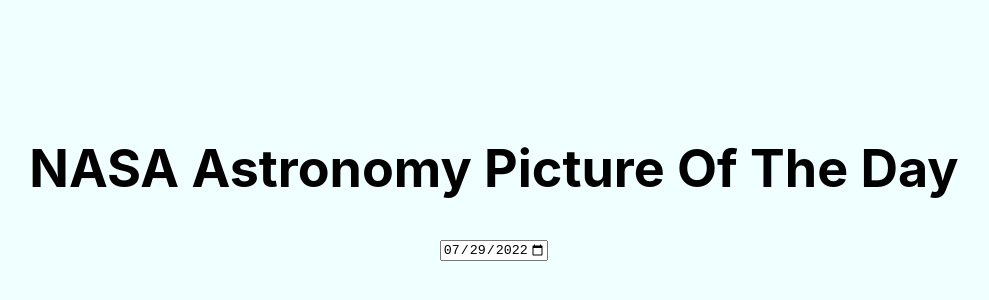
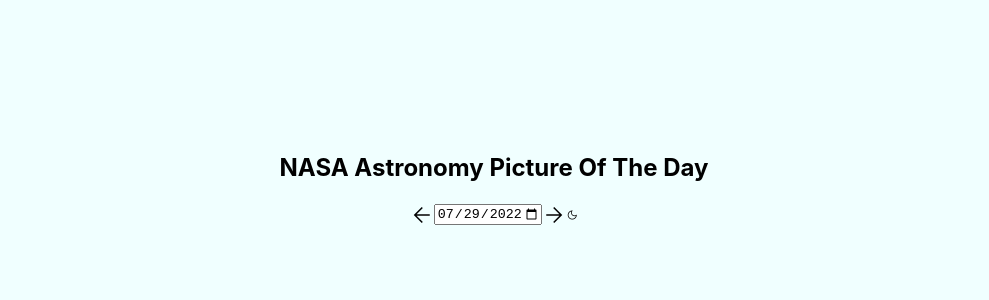
Before and after one commit to Viswam98/nasa-apod, a React (Create React App) app: page / in a window 1280 px wide. Shown: the part 216-516 px from the top of the page, without its empty margins (146-1135 px from the left). Built offline with nearby package versions, Linux system fonts and the light colour scheme; no server answers.

Commit message:
mode toggle + date input back and forward

```diff
--- a/public/index.html
+++ b/public/index.html
@@ -10,6 +10,7 @@
       content="Web site created using create-react-app"
     />
     <link rel="apple-touch-icon" href="%PUBLIC_URL%/logo192.png" />
+    <link rel="stylesheet" href="https://fonts.googleapis.com/css2?family=Material+Symbols+Outlined:opsz,wght,FILL,GRAD@20..48,100..700,0..1,-50..200" />
     <!--
       manifest.json provides metadata used when your web app is installed on a
       user's mobile device or desktop. See https://developers.google.com/web/fundamentals/web-app-manifest/
@@ -24,7 +25,8 @@
       work correctly both with client-side routing and a non-root public URL.
       Learn how to configure a non-root public URL by running `npm run build`.
     -->
-    <title>React App</title>
+    <link rel="stylesheet" href="./index.css">
+    <title>NASA APOD</title>
   </head>
   <body>
     <noscript>You need to enable JavaScript to run this app.</noscript>
--- a/src/App.css
+++ b/src/App.css
@@ -5,6 +5,37 @@
   flex-direction: column;
   align-items: center;
   justify-content: center;
-  font-size: calc(10px + 2vmin);
+  /* font-size: calc(10px + 2vmin); */
+}
+
+h1 {
+  font-size: 1.5em;
+}
+.dark-mode {
+  background-color: black;
+  color: white;
+}
+
+.dark-mode #para {
+  background-color: rgb(34, 29, 29);
+}
+
+
+
+.input-container {
+  display: flex;
+  justify-content: space-around;
+  align-items: center;
+  margin: 5px;
 
 }
+
+
+/* google fonts icons */
+.material-symbols-outlined {
+  font-variation-settings:
+  'FILL' 0,
+  'wght' 400,
+  'GRAD' 0,
+  'opsz' 48
+}
--- a/src/App.js
+++ b/src/App.js
@@ -2,13 +2,14 @@
 import './App.css';
 import Explanation from './Components/Explanation';
 import Picture from './Components/Picture'
+import ToggleMode from './Components/ToggleMode';
 import Video from './Components/Video';
 import DateInputForm from './Forms/DateInputForm';
 
 function App() {
   const [pictureOfTheDay, setPictureOfTheDay] = useState(null)
   const [selectedDate, setSelectedDate] = useState(new Date().toJSON().slice(0,10))
-  const [isPicture, setIsPicture] = useState(true)
+  const [darkMode, setDarkMode] = useState(false)
 
   useEffect(()=>{
     fetch(`https://api.nasa.gov/planetary/apod?api_key=${process.env.REACT_APP_NASA_APOD_KEY}&date=${selectedDate}`)
@@ -22,13 +23,22 @@
     setSelectedDate(date)
   }
 
+  const toggleMode = () => {
+    setDarkMode(prevMode => !prevMode)
+  }
+
   return (
-    <div className="App">
+    <div className={`App ${darkMode ? 'dark-mode' : ''}`}>
       <h1>NASA Astronomy Picture Of The Day</h1>
-      <DateInputForm
-        handleDate={handleDate}
-      />
-
+      <div className='input-container'>
+        <DateInputForm
+          handleDate={handleDate}
+        />
+        <ToggleMode
+          handleToggle={toggleMode}
+          isDarkMode={darkMode}
+        />
+      </div>
       {
         pictureOfTheDay && (pictureOfTheDay.media_type === "image" ?
           <Picture APOD = {pictureOfTheDay}/> : <Video APOD = {pictureOfTheDay}/>)
--- a/src/Components/Explanation.js
+++ b/src/Components/Explanation.js
@@ -3,7 +3,7 @@
 const Explanation = ({ explanation }) => {
     return (
 
-        <div id="para">{explanation}</div>
+        <p id='para'>{explanation}</p>
 
     );
 }
--- /dev/null
+++ b/src/Components/ToggleMode.css
@@ -0,0 +1,4 @@
+#dark{
+    font-size: 12px;
+    cursor: pointer;
+}
--- /dev/null
+++ b/src/Components/ToggleMode.js
@@ -0,0 +1,25 @@
+import './ToggleMode.css'
+
+const ToggleMode = ({handleToggle, isDarkMode}) => {
+
+    return (
+
+        <span className='mode-container' onClick={() => handleToggle()}>
+            {
+            isDarkMode ?
+                <span
+                    className="material-symbols-outlined"
+                    id='dark'
+                >light_mode</span>
+                :
+                <span
+                    className="material-symbols-outlined"
+                    id='dark'
+                >dark_mode</span>
+            }
+        </span>
+
+    );
+}
+
+export default ToggleMode;
--- a/src/Forms/DateInputForm.css
+++ b/src/Forms/DateInputForm.css
@@ -1,3 +1,3 @@
-input {
-    margin: 5px;
+.arrow {
+    cursor: pointer;
 }
--- a/src/Forms/DateInputForm.js
+++ b/src/Forms/DateInputForm.js
@@ -1,22 +1,50 @@
 import { useState } from "react";
 import './DateInputForm.css'
+
 const DateInputForm = ({handleDate}) => {
     let today = new Date().toJSON().slice(0,10)
     const [date, setDate] = useState(today)
+
     const handleChange = (e) => {
         e.preventDefault()
         setDate(e.target.value)
         handleDate(e.target.value)
     }
 
+    const handleBack = () => {
+        let new_date = new Date(new Date(date) - 86400000).toJSON().slice(0,10)
+        setDate(new_date)
+        handleDate(new_date)
+    }
+
+    const handleForward = () => {
+        let old_date = new Date(date)
+        let new_date = new Date(old_date.getFullYear(),old_date.getMonth(),old_date.getDate()+2).toJSON().slice(0,10)
+
+        if(new_date>today) return
+        setDate(new_date)
+        handleDate(new_date)
+    }
+
     return (
+        <>
+            <span className="material-symbols-outlined arrow" onClick={handleBack}>
+                arrow_back
+            </span>
+
             <input
+                className="date-input"
                 type="date"
                 min="1995-06-20"
                 max={today}
                 onChange={handleChange}
                 value={date}
             />
+
+            <span className="material-symbols-outlined arrow" onClick={handleForward}>
+                arrow_forward
+            </span>
+        </>
     );
 }
 
```
Also changed, not shown: public/index.css (added), src/Components/Explanation.css (line endings or trailing spaces). Lines whose indentation alone changed are shown as unchanged.
